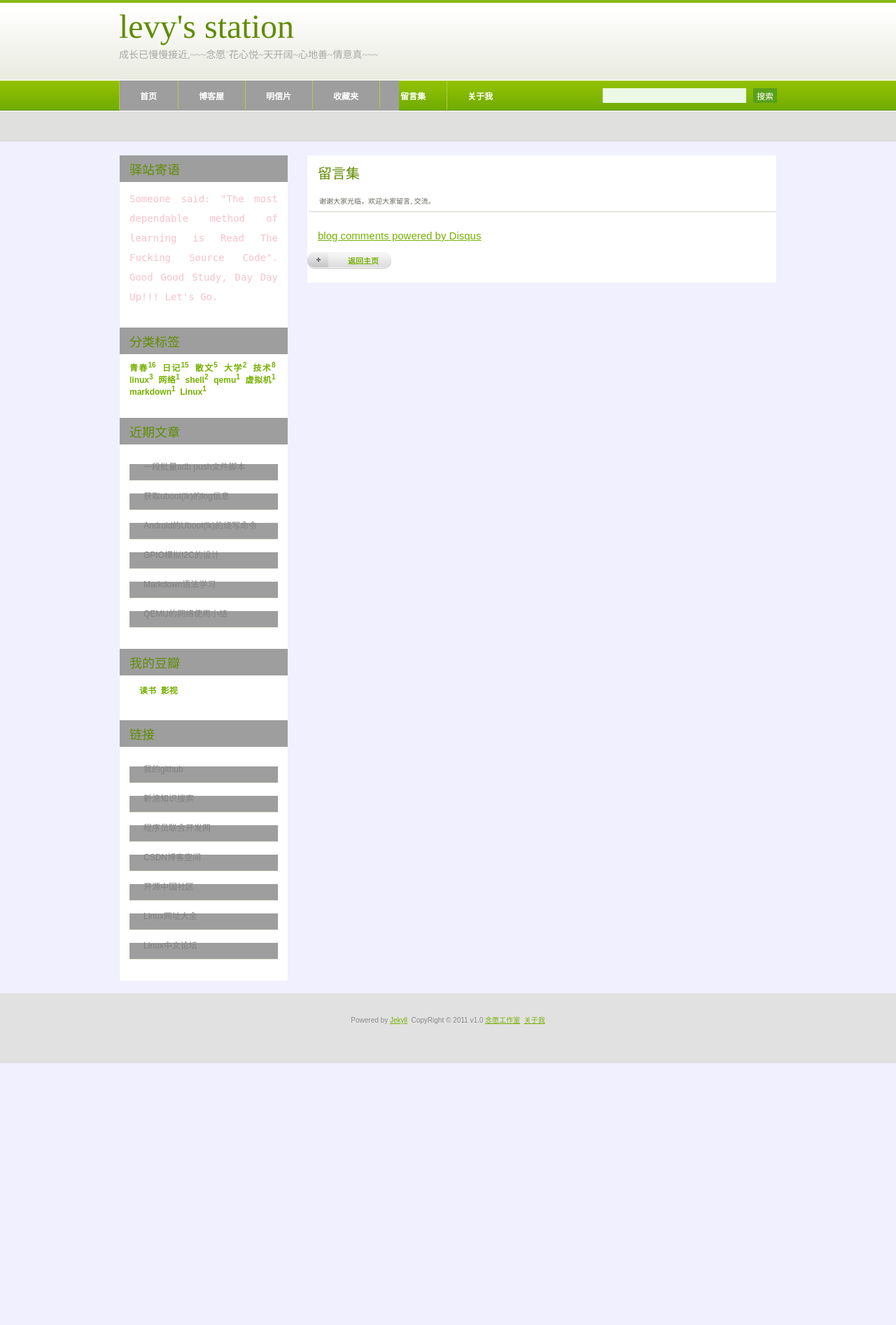
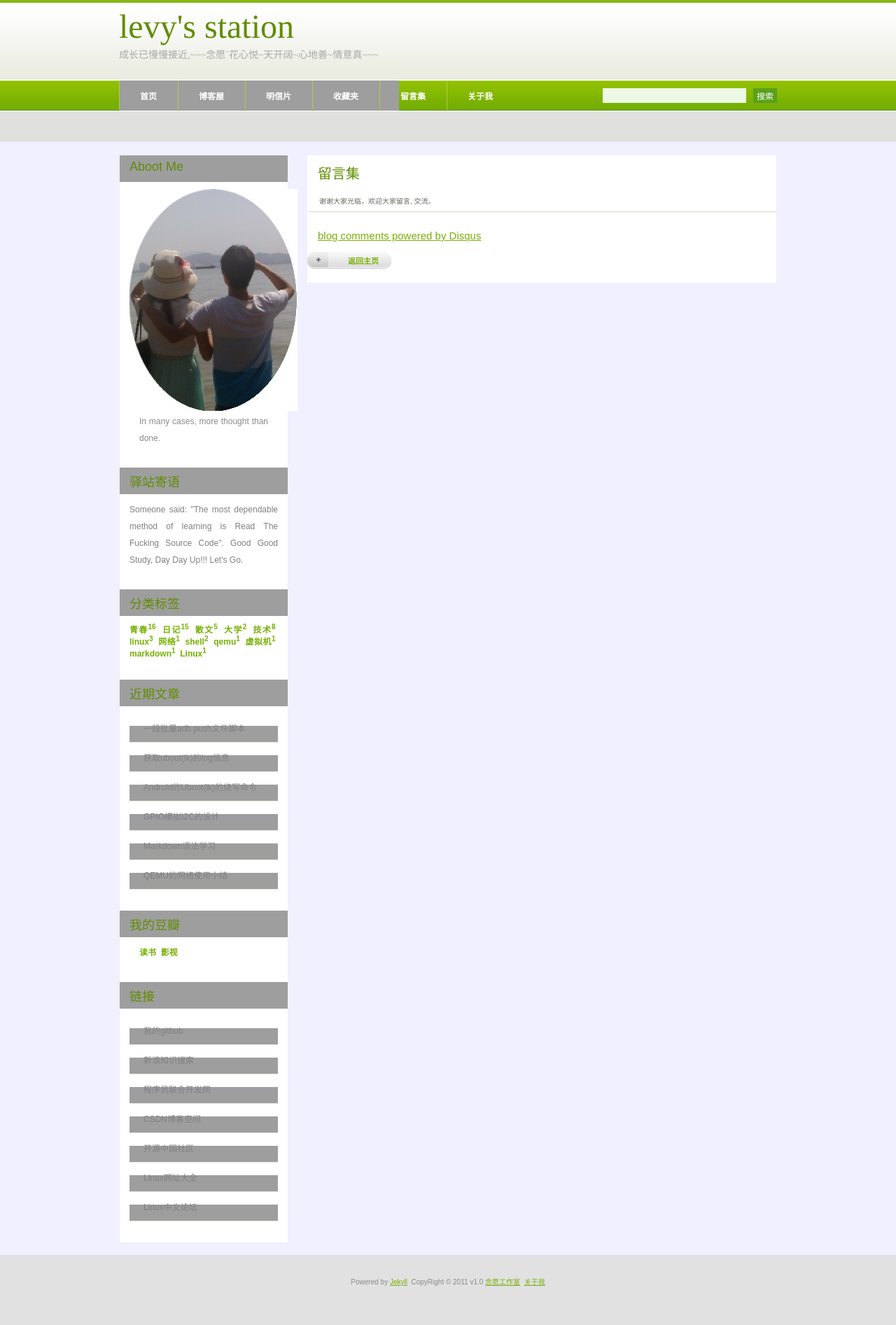
Before and after one commit to cailiwei/yuan, a Jekyll site: the page built from feedback/index.html, in a window 1280 px wide. Shown: the whole page at 70% size. Built offline with Jekyll 4.4.1, drawn with Linux system fonts in a browser that asks for light colours; a script that is not in the unit is left out; comment, search, counter and statistics services are not loaded; before the commit the page ends 1519 px from its top, so only the background shows below that.

Commit message:
add some func

```diff
--- a/_includes/about-me.html
+++ b/_includes/about-me.html
@@ -1,6 +1,7 @@
-<!-- not used -->
-<div>
-<h3>关于我</h3>
-<img class="block" src="{{site.baseurl}}{{ images }}/avatar.jpg"  alt="It's me" />
-<p>	很多时候，想得比做得更多。</p>
-</div>
+<li id="aboot-me">
+<h2>Aboot me</h2>
+<ul class="block">
+	<img src="{{site.baseurl}}/images/avatar.jpg"  alt="It's me" />
+	<p>In many cases, more thought than done.</p>
+</ul>
+</li>
--- a/_layouts/default.html
+++ b/_layouts/default.html
@@ -69,6 +69,8 @@
 			<!-- end #content -->
 
 			<div id="sidebar">
+				{% include about-me.html %}
+
 				{% include desire.html %}
 
 				{% include tag-sidebar.html %}
--- a/css/style.css
+++ b/css/style.css
@@ -450,9 +450,9 @@ hr { display: none; }
 	list-style: none;
 }
 #desire {
-	font-family: 'monospace', Arial, serif;
-	color: #f8c2cb;
-	font-size: 14px;
+	font-family: Arial, serif;
+	color: #808080;
+	font-size: 12px;
 /*
 	text-shadow:#339900 0px 1px 3px,#339900 1px 0px 3px,#339900 0px -1px 3px,#339900 -1px 0px 3px;
 	filter:glow(color=#339900,strength=3)
--- a/feedback/index.html
+++ b/feedback/index.html
@@ -6,6 +6,8 @@ title: 留言集
 
 <div class="content">
 	<div class="post">
+		<script type="text/javascript" src="http://jf.revolvermaps.com/2/1.js?i=523x2o3vm1x&amp;s=350&amp;m=0&amp;v=false&amp;r=false&amp;b=9d8b63&amp;n=false&amp;c=007eff" async="async"></script>
+
 		<h2 class="title">{{ page.title }}</h2>
 		<ul class="meta">
 			谢谢大家光临，欢迎大家留言, 交流。
--- a/index.html
+++ b/index.html
@@ -4,7 +4,7 @@ layout: default
 
 <div class="content">
 	<div class="post">
-		{% for post in site.posts limit:4 %}
+		{% for post in site.posts limit:5 %}
 		<h2 class="title"><a href="{{site.baseurl}}{{ post.url }}">{{ post.title }}</a></h2>
 		<ul class="meta">
 			<span class="date"> Posted on {{ post.date | date_to_long_string }}</span>
```
Also changed, not shown: images/avatar.jpg.
